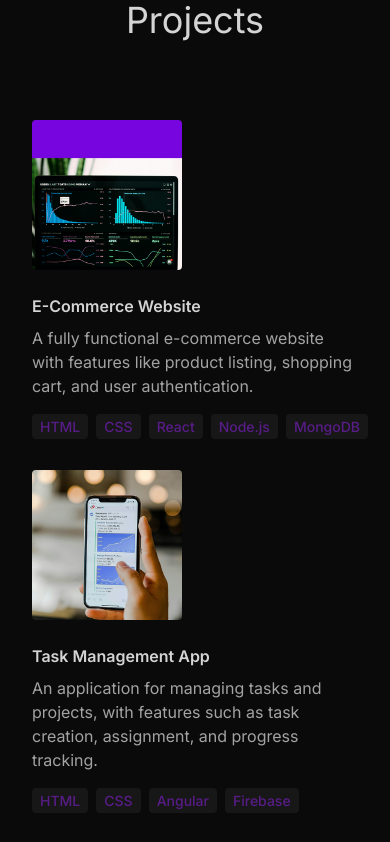
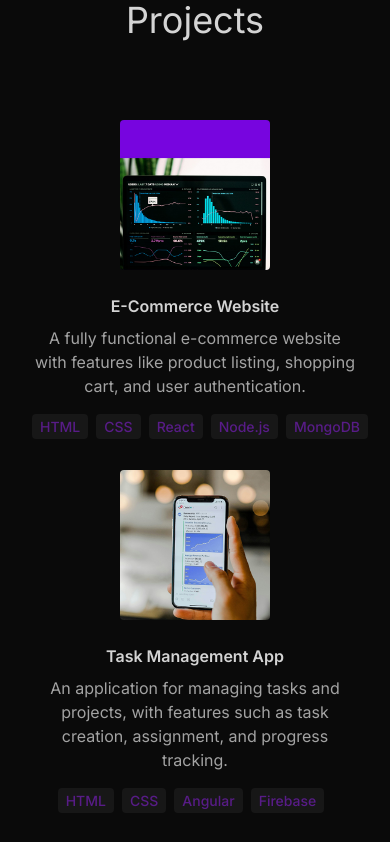
Before and after one commit to petrmichal0/main-website-frontend, a React (Vite) app: page / in a window 390 px wide. Shown: the part 4400-5242 px from the top of the page. Built offline with nearby package versions, Linux system fonts and the light colour scheme.

Commit message:
update responsive style in Projects

```diff
--- a/src/components/Projects.tsx
+++ b/src/components/Projects.tsx
@@ -14,12 +14,15 @@ function Projects() {
       </motion.h1>
       <div>
         {PROJECTS.map((project, index) => (
-          <div key={index} className="mb-8 flex flex-wrap lg:justify-center">
+          <div
+            key={index}
+            className="mb-8 flex flex-wrap justify-center text-center lg:text-left lg:justify-center"
+          >
             <motion.div
               whileInView={{ opacity: 1, x: 0 }}
               initial={{ opacity: 0, x: -100 }}
               transition={{ duration: 0.5 }}
-              className="w-full lg:w-1/4"
+              className="w-full lg:w-1/4 flex justify-center"
             >
               <img
                 src={project.image}
@@ -33,7 +36,7 @@ function Projects() {
               whileInView={{ opacity: 1, x: 0 }}
               initial={{ opacity: 0, x: 100 }}
               transition={{ duration: 0.5 }}
-              className="w-full max-w-xl lg:w-3/4"
+              className="w-full max-w-xl lg:w-3/4 "
             >
               <h6 className="mb-2 font-semibold">{project.title}</h6>
               <p className="mb-4 text-neutral-400">{project.description}</p>
```
